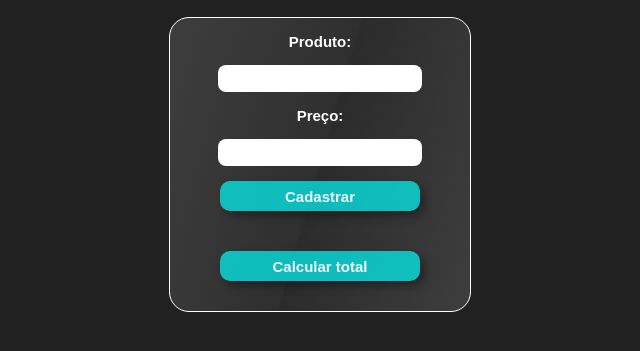
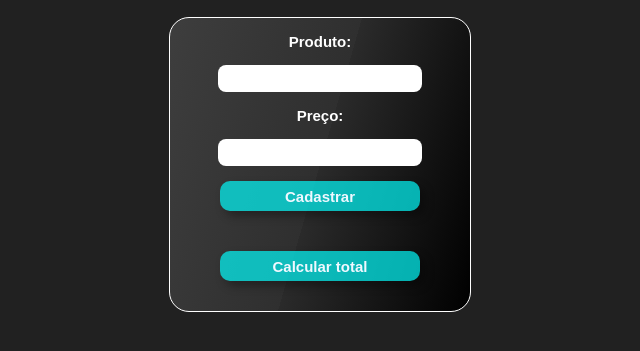
Before and after one commit to alyssondeoliveira/JS-udemy, a plain HTML site: page todolist/index.html in a window 1280 px wide. Shown: the part 57-408 px from the top of the page, without its empty margins (320-960 px from the left). Drawn offline with Linux system fonts and the light colour scheme.

Commit message:
Update style.css

```diff
--- a/todolist/style.css
+++ b/todolist/style.css
@@ -11,7 +11,7 @@ header {
 }
 
 section {
-    background-image: linear-gradient(106deg,rgba(255, 255, 255, 0.13), rgba(153, 153, 153, 0.116) 50%, rgba(189, 189, 189, 0.068) 50%, rgba(255, 255, 255, 0.13));
+    background-image: linear-gradient(106deg,rgba(255, 255, 255, 0.13), rgba(153, 153, 153, 0.116) 50%, rgba(189, 189, 189, 0.068) 50%, rgba(255, 255, 255, 0.045)10%, black);
     color: white;
     width: 300px;
     margin: auto;
```
